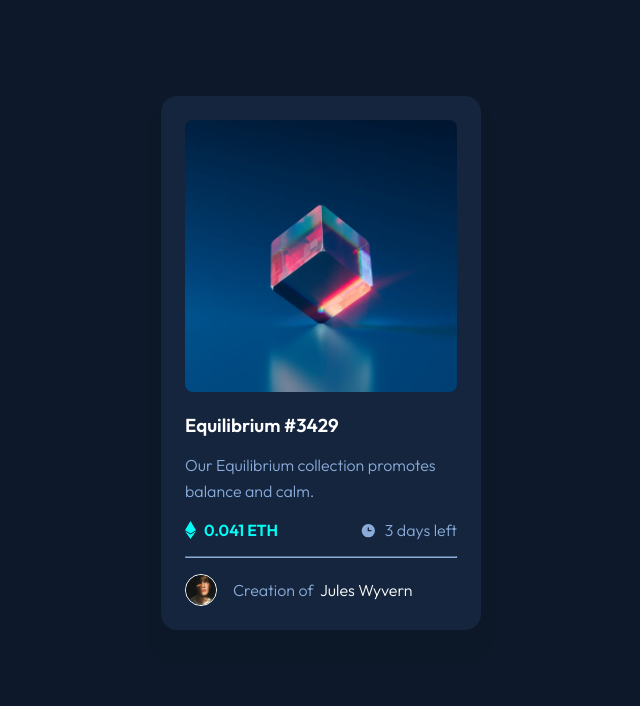
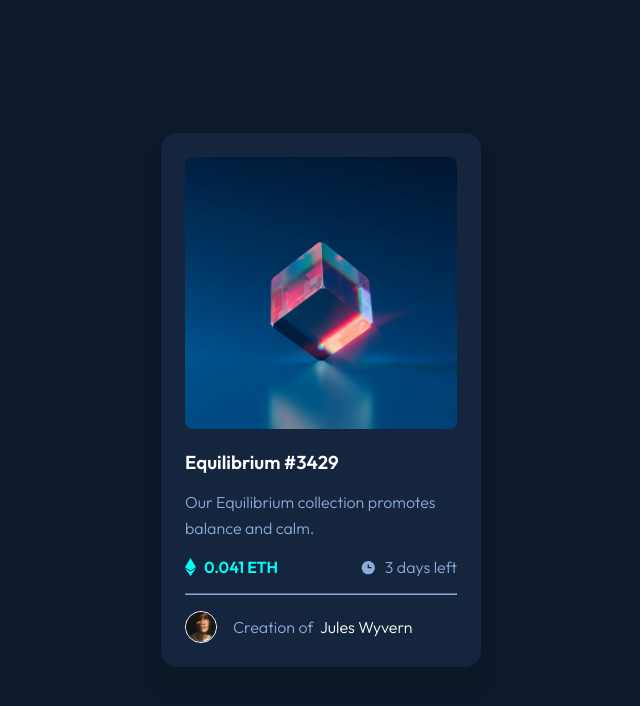
Before and after one commit to rug19/NFT-preview-card-component, a plain HTML site: page index.html in a window 1280 px wide. Shown: the whole page, without its empty margins (319-959 px from the left). Drawn offline with Linux system fonts and the light colour scheme.

Commit message:
Alterando o arquivo style.css

```diff
--- a/css/style.css
+++ b/css/style.css
@@ -17,16 +17,13 @@
     box-sizing: border-box;
 }
 body{
+    display: flex;
+    justify-content: center;
+    align-items: center;
     background-color: var(--dark-blue-main);
     height: 100vh;
     font-size: 18px;
     font-family: 'Outfit', sans-serif;
-}
-.container {
-    display: flex;
-    justify-content: center;
-    margin: 4rem;
-    padding: 1rem;
 }
 .card {
     width: 20rem;
```
